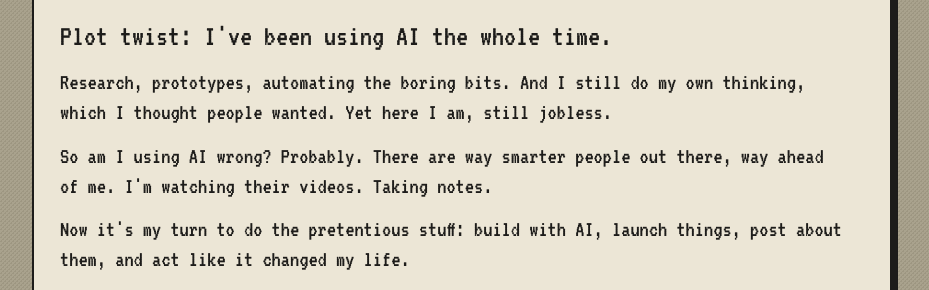
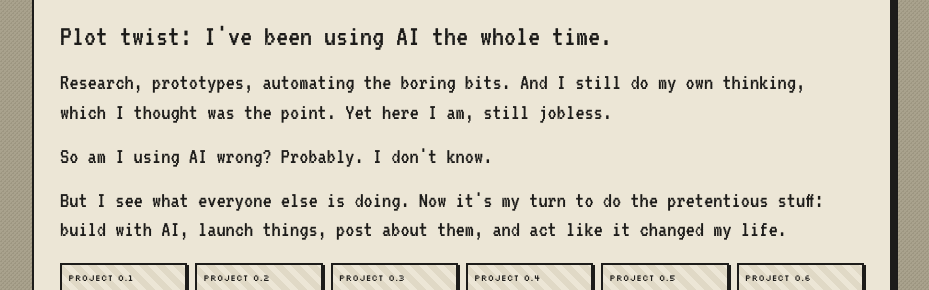
Before and after one commit to riyamete11/still-jobless, a plain HTML site: page index.html in a window 1280 px wide. Shown: the part 8292-8582 px from the top of the page, without its empty margins (178-1107 px from the left). Drawn offline with Linux system fonts and the light colour scheme.

Commit message:
Tighten the Plan B text
Co-Authored-By: Claude Opus 5.5 <noreply@anthropic.com>

```diff
--- a/index.html
+++ b/index.html
@@ -244,9 +244,9 @@
           </div>
           <div class="prose">
             <p class="lede">Plot twist: I've been using AI the whole time.</p>
-            <p>Research, prototypes, automating the boring bits. And I still do my own thinking, which I thought people wanted. Yet here I am, still jobless.</p>
-            <p>So am I using AI wrong? Probably. There are way smarter people out there, way ahead of me. I'm watching their videos. Taking notes.</p>
-            <p>Now it's my turn to do the pretentious stuff: build with AI, launch things, post about them, and act like it changed my life.</p>
+            <p>Research, prototypes, automating the boring bits. And I still do my own thinking, which I thought was the point. Yet here I am, still jobless.</p>
+            <p>So am I using AI wrong? Probably. I don't know.</p>
+            <p>But I see what everyone else is doing. Now it's my turn to do the pretentious stuff: build with AI, launch things, post about them, and act like it changed my life.</p>
           </div>
           <div class="days days--small" id="days">
             <div class="day day--secret"><span class="day__n">PROJECT 0.1</span><span class="day__t">UNPUBLISHED</span></div>
```
